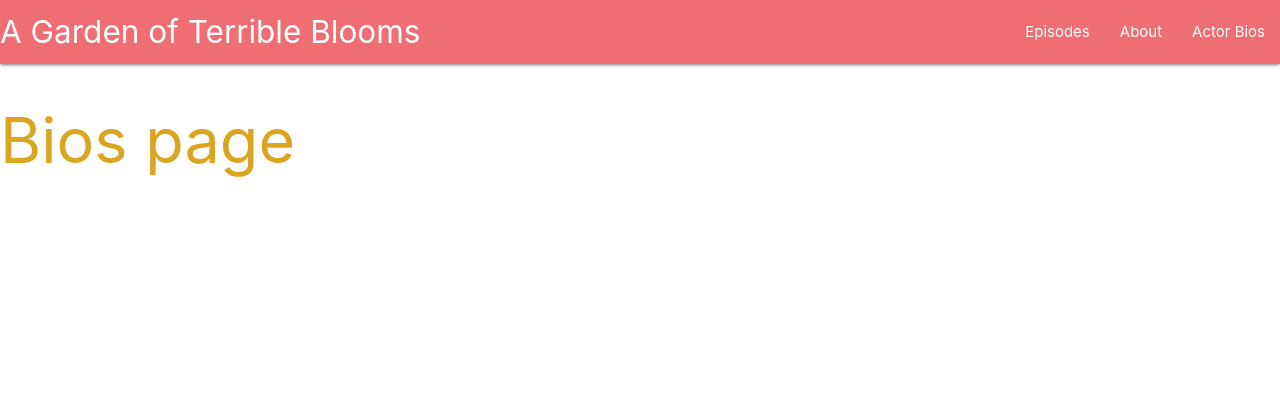
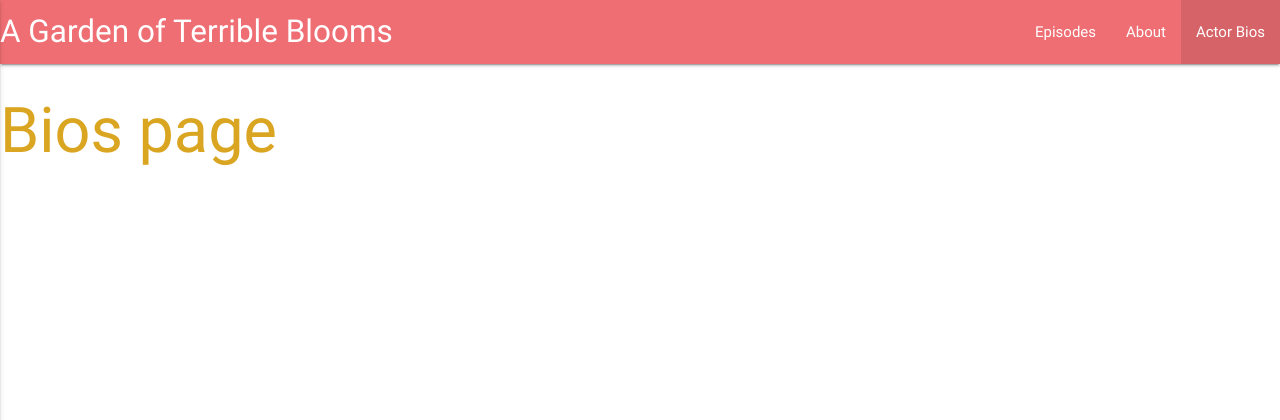
Before and after one commit to dylanaldrich/terribleblooms, a Django app: page /bios/ in a window 1280 px wide. Shown: the top 420 px of the page. Run offline with Django 3.2, Linux system fonts and the light colour scheme; some libraries are stand-ins or nearby versions.

Commit message:
adds responsive navbar

```diff
--- a/main_app/templates/base.html
+++ b/main_app/templates/base.html
@@ -5,51 +5,56 @@
 <head>
     <meta charset="UTF-8">
     <meta name="viewport" content="width=device-width, initial-scale=1.0">
-    <link rel="stylesheet" href="https://cdnjs.cloudflare.com/ajax/libs/materialize/1.0.0/css/materialize.min.css">
     <link rel="stylesheet" href="{% static 'styles/main.css' %}" >
-    <script src="https://cdnjs.cloudflare.com/ajax/libs/materialize/1.0.0/js/materialize.min.js"></script>
+    <link rel="stylesheet" href="https://cdnjs.cloudflare.com/ajax/libs/materialize/0.100.2/css/materialize.min.css">
     <link href="https://fonts.googleapis.com/icon?family=Material+Icons" rel="stylesheet">
+    <script type = "text/javascript" src = "https://code.jquery.com/jquery-2.1.1.min.js"></script>
+    <script src="https://cdnjs.cloudflare.com/ajax/libs/materialize/0.100.2/js/materialize.min.js"></script>
     <title>A Garden of Terrible Blooms</title>
 </head>
 <body>
-    <header class="navbar-fixed">
     <nav>
         <div class="nav-wrapper">
             <a href="{% url 'home' %}" class="brand-logo">A Garden of Terrible Blooms</a>
-                <a href="#" data-target="mobile-demo" class="sidenav-trigger">
-                    <i class="material-icons">menu</i>
-                </a>
+            <a href="#" data-activates="mobile-demo" class="button-collapse"><i class="material-icons">menu</i></a>
             <ul class="right hide-on-med-and-down">
-                    <li>
-                        <a href="{% url 'home' %}">Episodes</a>
-                    </li>
-                    <li>
-                        <a href="{% url 'about' %}">About</a>
-                    </li>
-                    <li>
-                        <a href="{% url 'bios' %}">Actor Bios</a>
-                    </li>
+                <li class="navlink default"><a href="{% url 'home' %}">Episodes</a></li>
+                <li class="navlink"><a href="{% url 'about' %}">About</a></li>
+                <li class="navlink"><a href="{% url 'bios' %}">Actor Bios</a></li>
+            </ul>
+            <ul class="side-nav" id="mobile-demo">
+                <li><a href="{% url 'home' %}">Episodes</a></li>
+                <li><a href="{% url 'about' %}">About</a></li>
+                <li><a href="{% url 'bios' %}">Actor Bios</a></li>
             </ul>
         </div>
     </nav>
-
-        {% comment %} Hamburger nav menu {% endcomment %}
-        {% comment %} NOTE needs a plugin for the menu to open up {% endcomment %}
-        <ul class="sidenav" id="mobile-demo">
-            <li>
-                <a href="{% url 'home' %}">Episodes</a>
-            </li>
-            <li>
-                <a href="{% url 'about' %}">About</a>
-            </li>
-            <li>
-                <a href="{% url 'bios' %}">Actor Bios</a>
-            </li>
-        </ul>
-    </header>
     <main>
         {% block content %}
         {% endblock %}
     </main>
+
+    {% comment %} Hamburger Menu {% endcomment %}
+    <script>
+        $(".button-collapse").sideNav();
+    </script>
+
+    {% comment %} Active Class Toggle for Navbar {% endcomment %}
+    <script type="text/javascript">
+        const currentPage = $(location).attr('pathname').replace(/^\/|\/$/g, '');
+
+        $('.navlink').each(function(){
+            const linkText = $(this).text().toLowerCase().replace(/\s+/g, '');
+
+            if(currentPage === '') {
+                $('li').removeClass('active');
+                return $('li.default').addClass('active');
+            }
+
+            if(linkText.includes(currentPage)) {
+                $(this).addClass('active');
+            }
+        });
+    </script>
 </body>
 </html>
```
Lines whose indentation alone changed are shown as unchanged.
